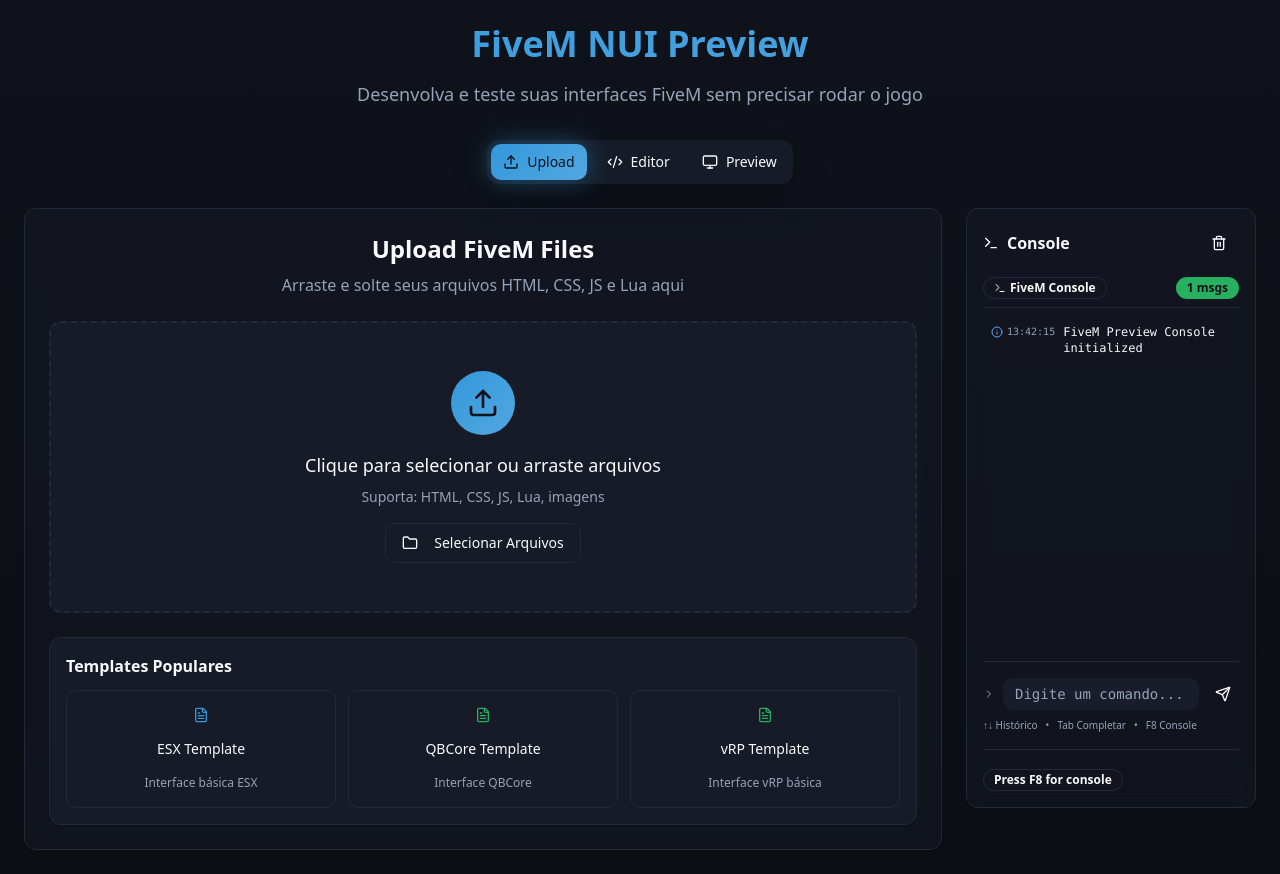
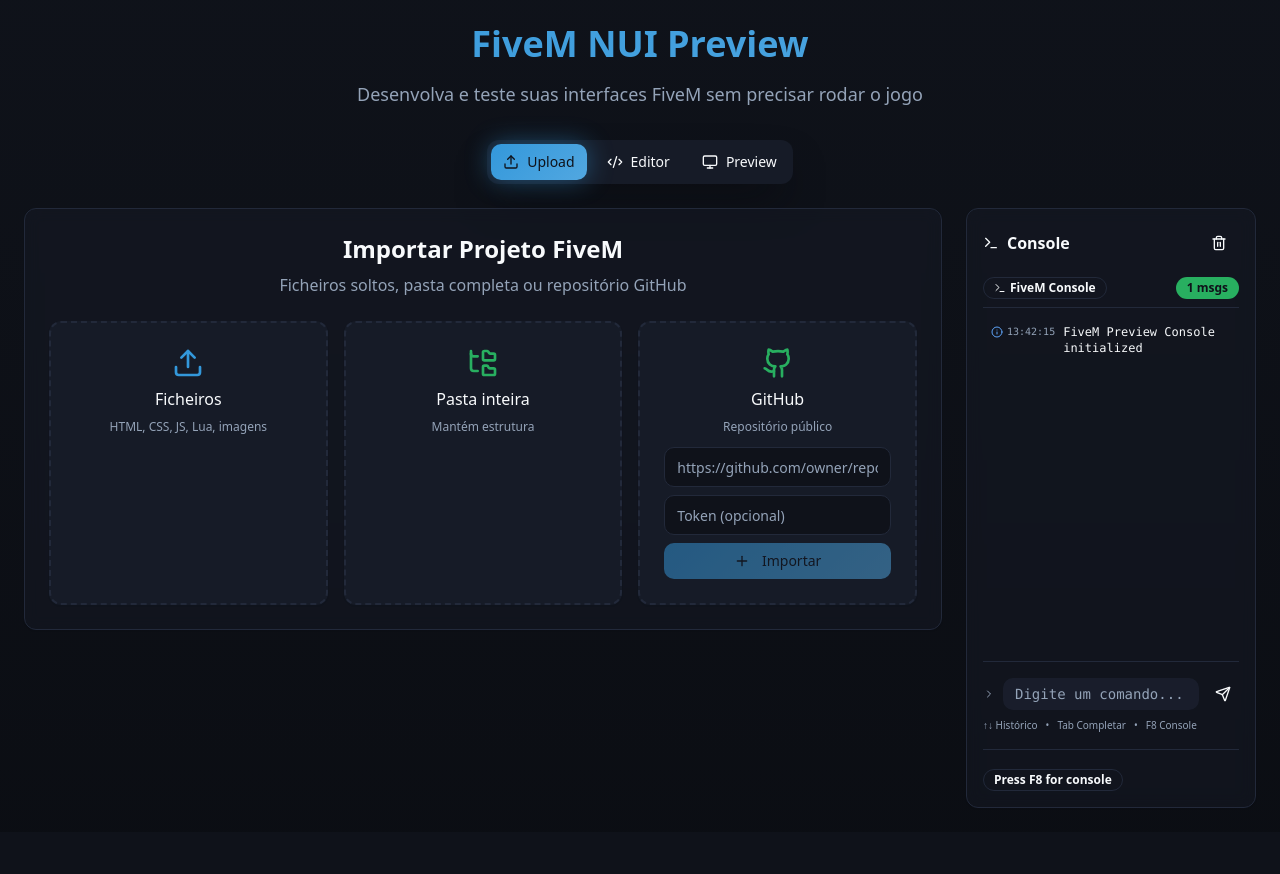
Before and after one commit to MIST145/fivem-nui-viewer, a React (Vite) app: page / in a window 1280 px wide. After the commit the page ends 832 px from the top, so only its background shows below. Built offline with nearby package versions, Linux system fonts and the light colour scheme.

Commit message:
Changes
Co-authored-by: MIST145 <114344332+MIST145@users.noreply.github.com>

```diff
--- a/src/components/FileUploader.tsx
+++ b/src/components/FileUploader.tsx
@@ -1,351 +1,262 @@
 import { useState, useCallback, useRef } from 'react';
 import { Card } from '@/components/ui/card';
 import { Button } from '@/components/ui/button';
+import { Input } from '@/components/ui/input';
 import {
-  Upload,
-  FileText,
-  Folder,
-  CheckCircle,
-  AlertCircle,
-  FileCode,
-  Image,
-  File,
-  Trash2,
-  Check
+  Upload, Folder, FolderTree, Github, CheckCircle, FileCode,
+  Image as ImageIcon, File as FileIcon, Trash2, Check, Loader2, Plus,
 } from 'lucide-react';
 import { cn } from '@/lib/utils';
+import { Project } from '@/lib/projectTypes';
+import {
+  rawEntriesFromDataTransfer, rawEntriesFromFileList, entriesToProject, mergeProjects,
+} from '@/lib/folderImport';
+import { importGithubRepo } from '@/lib/githubImport';
+import { toast } from 'sonner';
 
-interface FileStructure {
-  html: string;
-  css: string;
-  js: string;
-  lua?: string;
+interface Props {
+  onProjectReady: (project: Project) => void;
 }
 
-interface AccumulatedFiles {
-  html: string[];
-  css: string[];
-  js: string[];
-  lua: string[];
-}
-
-interface FileUploaderProps {
-  onFilesUploaded: (files: FileStructure) => void;
-}
-
-export function FileUploader({ onFilesUploaded }: FileUploaderProps) {
+export function FileUploader({ onProjectReady }: Props) {
   const [isDragging, setIsDragging] = useState(false);
-  const [isUploading, setIsUploading] = useState(false);
-  const [accumulatedFiles, setAccumulatedFiles] = useState<AccumulatedFiles>({
-    html: [],
-    css: [],
-    js: [],
-    lua: []
-  });
-  const [uploadedFileNames, setUploadedFileNames] = useState<string[]>([]);
-  const fileInputRef = useRef<HTMLInputElement>(null);
+  const [busy, setBusy] = useState(false);
+  const [progress, setProgress] = useState<string>('');
+  const [project, setProject] = useState<Project | null>(null);
+  const [repoUrl, setRepoUrl] = useState('');
+  const [token, setToken] = useState('');
+  const filesRef = useRef<HTMLInputElement>(null);
+  const folderRef = useRef<HTMLInputElement>(null);
 
   const handleDragOver = useCallback((e: React.DragEvent) => {
     e.preventDefault();
     setIsDragging(true);
   }, []);
-
   const handleDragLeave = useCallback((e: React.DragEvent) => {
     e.preventDefault();
     setIsDragging(false);
   }, []);
 
-  const processFiles = async (files: FileList | File[]) => {
-    setIsUploading(true);
-    const fileArray = Array.from(files);
-    const newFileNames: string[] = [];
-
-    const tempAccumulated: AccumulatedFiles = {
-      html: [...accumulatedFiles.html],
-      css: [...accumulatedFiles.css],
-      js: [...accumulatedFiles.js],
-      lua: [...accumulatedFiles.lua]
-    };
-
-    for (const file of fileArray) {
-      const text = await file.text();
-      const fileName = file.name.toLowerCase();
-      newFileNames.push(file.name);
-
-      if (fileName.endsWith('.html') || fileName.endsWith('.htm')) {
-        tempAccumulated.html.push(text);
-      } else if (fileName.endsWith('.css')) {
-        tempAccumulated.css.push(text);
-      } else if (fileName.endsWith('.js')) {
-        tempAccumulated.js.push(text);
-      } else if (fileName.endsWith('.lua')) {
-        tempAccumulated.lua.push(text);
-      }
-    }
-
-    setAccumulatedFiles(tempAccumulated);
-    setUploadedFileNames(prev => [...prev, ...newFileNames]);
-    setIsUploading(false);
-
-    // Clear file input
-    if (fileInputRef.current) {
-      fileInputRef.current.value = '';
+  const ingest = async (entries: { path: string; file: File }[], name: string, source: Project['source']) => {
+    if (!entries.length) return;
+    setBusy(true);
+    try {
+      const newProj = await entriesToProject(entries, name, source);
+      const merged = mergeProjects(project, newProj);
+      setProject(merged);
+      toast.success(`${newProj.files.length} ficheiros adicionados`);
+    } catch (e) {
+      toast.error(`Erro: ${(e as Error).message}`);
+    } finally {
+      setBusy(false);
     }
   };
 
-  const confirmUpload = () => {
-    const fileStructure: FileStructure = {
-      html: accumulatedFiles.html.length > 0 ? accumulatedFiles.html[accumulatedFiles.html.length - 1] : '',
-      css: accumulatedFiles.css.join('\n\n/* ========== */\n\n'),
-      js: accumulatedFiles.js.join('\n\n// ==========\n\n'),
-      lua: accumulatedFiles.lua.join('\n\n-- ==========\n\n')
+  const handleDrop = useCallback(async (e: React.DragEvent) => {
+    e.preventDefault();
+    setIsDragging(false);
+    const entries = await rawEntriesFromDataTransfer(e.dataTransfer.items);
+    const name = entries[0]?.path.split('/')[0] || 'Drop';
+    await ingest(entries, name, entries.some((x) => x.path.includes('/')) ? 'folder' : 'files');
+  }, [project]);
+
+  const handleFiles = (e: React.ChangeEvent<HTMLInputElement>) => {
+    if (!e.target.files?.length) return;
+    const entries = rawEntriesFromFileList(e.target.files);
+    ingest(entries, project?.name || 'Files', 'files');
+    if (filesRef.current) filesRef.current.value = '';
   };
 
-    // If no HTML file found, create a basic template
-    if (!fileStructure.html) {
-      fileStructure.html = `<!DOCTYPE html>
-<html>
-<head>
-    <meta charset="utf-8">
-    <title>FiveM NUI</title>
-    <link rel="stylesheet" href="style.css">
-</head>
-<body>
-    <div class="container">
-        <h1>Your FiveM Interface</h1>
-    </div>
-    <script src="script.js"></script>
-</body>
-</html>`;
-    }
-
-    onFilesUploaded(fileStructure);
+  const handleFolder = (e: React.ChangeEvent<HTMLInputElement>) => {
+    if (!e.target.files?.length) return;
+    const entries = rawEntriesFromFileList(e.target.files);
+    const folderName = (e.target.files[0] as any).webkitRelativePath?.split('/')[0] || 'Folder';
+    ingest(entries, folderName, 'folder');
+    if (folderRef.current) folderRef.current.value = '';
   };
 
-  const clearFiles = () => {
-    setAccumulatedFiles({
-      html: [],
-      css: [],
-      js: [],
-      lua: []
+  const handleGithub = async () => {
+    if (!repoUrl.trim()) return;
+    setBusy(true);
+    setProgress('A iniciar...');
+    try {
+      const proj = await importGithubRepo(repoUrl, {
+        token: token || undefined,
+        onProgress: setProgress,
       });
-    setUploadedFileNames([]);
-    if (fileInputRef.current) {
-      fileInputRef.current.value = '';
+      const merged = mergeProjects(project, proj);
+      setProject(merged);
+      toast.success(`Importado: ${proj.files.length} ficheiros`);
+      setRepoUrl('');
+    } catch (e) {
+      toast.error(`GitHub: ${(e as Error).message}`);
+    } finally {
+      setBusy(false);
+      setProgress('');
     }
   };
 
-  const getTotalFileCount = () => {
-    return accumulatedFiles.html.length +
-           accumulatedFiles.css.length +
-           accumulatedFiles.js.length +
-           accumulatedFiles.lua.length;
+  const confirm = () => {
+    if (!project) return;
+    onProjectReady(project);
+  };
+  const clear = () => {
+    setProject(null);
   };
 
-  const handleDrop = useCallback((e: React.DragEvent) => {
-    e.preventDefault();
-    setIsDragging(false);
-
-    const items = e.dataTransfer.items;
-    const files: File[] = [];
-
-    for (let i = 0; i < items.length; i++) {
-      const item = items[i];
-      if (item.kind === 'file') {
-        const file = item.getAsFile();
-        if (file) files.push(file);
-      }
-    }
-
-    if (files.length > 0) {
-      processFiles(files);
-    }
-  }, []);
-
-  const handleFileSelect = (e: React.ChangeEvent<HTMLInputElement>) => {
-    if (e.target.files && e.target.files.length > 0) {
-      processFiles(e.target.files);
-    }
-  };
-
-  const openFileDialog = () => {
-    fileInputRef.current?.click();
-  };
-
-  const getFileIcon = (fileName: string) => {
-    const ext = fileName.split('.').pop()?.toLowerCase();
-    switch (ext) {
-      case 'html':
-      case 'htm':
-        return <FileCode className="h-4 w-4 text-orange-400" />;
-      case 'css':
-        return <FileCode className="h-4 w-4 text-blue-400" />;
-      case 'js':
-        return <FileCode className="h-4 w-4 text-yellow-400" />;
-      case 'lua':
-        return <FileCode className="h-4 w-4 text-purple-400" />;
-      case 'png':
-      case 'jpg':
-      case 'jpeg':
-      case 'gif':
-        return <Image className="h-4 w-4 text-green-400" />;
-      default:
-        return <File className="h-4 w-4 text-gray-400" />;
-    }
-  };
+  const countByKind = (k: string) => project?.files.filter((f) => f.kind === k).length || 0;
 
   return (
     <div className="space-y-6">
       <div className="text-center">
-        <h2 className="text-2xl font-bold mb-2">Upload FiveM Files</h2>
+        <h2 className="text-2xl font-bold mb-2">Importar Projeto FiveM</h2>
         <p className="text-muted-foreground">
-          Arraste e solte seus arquivos HTML, CSS, JS e Lua aqui
+          Ficheiros soltos, pasta completa ou repositório GitHub
         </p>
       </div>
 
-      {/* Drop Zone */}
+      <div className="grid grid-cols-1 md:grid-cols-3 gap-4">
+        {/* Files */}
         <Card
           className={cn(
-          "relative border-2 border-dashed transition-all duration-300 cursor-pointer",
-          isDragging
-            ? "border-primary bg-primary/10 shadow-primary"
-            : "border-border hover:border-primary/50",
-          isUploading && "opacity-50 pointer-events-none"
+            'p-6 border-2 border-dashed cursor-pointer transition-all',
+            isDragging ? 'border-primary bg-primary/10' : 'hover:border-primary/50',
+            busy && 'opacity-50 pointer-events-none'
           )}
           onDragOver={handleDragOver}
           onDragLeave={handleDragLeave}
           onDrop={handleDrop}
-        onClick={openFileDialog}
+          onClick={() => filesRef.current?.click()}
         >
-        <div className="p-12 text-center">
-          {isUploading ? (
-            <div className="space-y-4">
-              <div className="animate-spin rounded-full h-12 w-12 border-b-2 border-primary mx-auto"></div>
-              <p className="text-muted-foreground">Processando arquivos...</p>
-            </div>
-          ) : (
-            <div className="space-y-4">
-              <div className="mx-auto h-16 w-16 rounded-full bg-gradient-primary flex items-center justify-center">
-                <Upload className="h-8 w-8 text-primary-foreground" />
-              </div>
-              <div>
-                <p className="text-lg font-medium">
-                  Clique para selecionar ou arraste arquivos
-                </p>
-                <p className="text-sm text-muted-foreground mt-2">
-                  Suporta: HTML, CSS, JS, Lua, imagens
-                </p>
-              </div>
-              <Button variant="outline" className="mt-4">
-                <Folder className="h-4 w-4 mr-2" />
-                Selecionar Arquivos
-              </Button>
-            </div>
-          )}
+          <div className="flex flex-col items-center text-center space-y-2">
+            <Upload className="h-8 w-8 text-primary" />
+            <p className="font-medium">Ficheiros</p>
+            <p className="text-xs text-muted-foreground">HTML, CSS, JS, Lua, imagens</p>
           </div>
         </Card>
 
+        {/* Folder */}
+        <Card
+          className={cn(
+            'p-6 border-2 border-dashed cursor-pointer transition-all hover:border-primary/50',
+            busy && 'opacity-50 pointer-events-none'
+          )}
+          onClick={() => folderRef.current?.click()}
+        >
+          <div className="flex flex-col items-center text-center space-y-2">
+            <FolderTree className="h-8 w-8 text-secondary" />
+            <p className="font-medium">Pasta inteira</p>
+            <p className="text-xs text-muted-foreground">Mantém estrutura</p>
+          </div>
+        </Card>
+
+        {/* Github */}
+        <Card className="p-6 border-2 border-dashed">
+          <div className="flex flex-col items-center text-center space-y-2 mb-3">
+            <Github className="h-8 w-8 text-accent" />
+            <p className="font-medium">GitHub</p>
+            <p className="text-xs text-muted-foreground">Repositório público</p>
+          </div>
+          <Input
+            placeholder="https://github.com/owner/repo"
+            value={repoUrl}
+            onChange={(e) => setRepoUrl(e.target.value)}
+            className="mb-2"
+            disabled={busy}
+          />
+          <Input
+            placeholder="Token (opcional)"
+            value={token}
+            onChange={(e) => setToken(e.target.value)}
+            className="mb-2 text-xs"
+            type="password"
+            disabled={busy}
+          />
+          <Button size="sm" className="w-full" onClick={handleGithub} disabled={busy || !repoUrl}>
+            {busy ? <Loader2 className="h-3 w-3 animate-spin mr-1" /> : <Plus className="h-3 w-3 mr-1" />}
+            Importar
+          </Button>
+        </Card>
+      </div>
+
       <input
-        ref={fileInputRef}
+        ref={filesRef}
         type="file"
         multiple
-        accept=".html,.htm,.css,.js,.lua,.png,.jpg,.jpeg,.gif"
-        onChange={handleFileSelect}
+        accept=".html,.htm,.css,.js,.ts,.lua,.json,.md,.png,.jpg,.jpeg,.gif,.webp,.svg"
+        onChange={handleFiles}
+        className="hidden"
+      />
+      <input
+        ref={folderRef}
+        type="file"
+        {...({ webkitdirectory: '', directory: '' } as any)}
+        multiple
+        onChange={handleFolder}
         className="hidden"
       />
 
-      {/* File Summary and Action Buttons */}
-      {getTotalFileCount() > 0 && (
-        <div className="space-y-4">
-          <Card className="p-4">
-            <h3 className="font-semibold mb-3 flex items-center">
-              <CheckCircle className="h-4 w-4 text-secondary mr-2" />
-              Arquivos Acumulados ({getTotalFileCount()})
-            </h3>
-
-            {/* File type counters */}
-            <div className="grid grid-cols-2 md:grid-cols-4 gap-3 mb-4">
-              {accumulatedFiles.html.length > 0 && (
-                <div className="text-center p-2 bg-orange-500/10 rounded border border-orange-500/20">
-                  <FileCode className="h-5 w-5 text-orange-400 mx-auto mb-1" />
-                  <div className="text-sm font-medium">HTML: {accumulatedFiles.html.length}</div>
+      {busy && progress && (
+        <div className="text-sm text-center text-muted-foreground flex items-center justify-center gap-2">
+          <Loader2 className="h-4 w-4 animate-spin" />
+          {progress}
         </div>
       )}
-              {accumulatedFiles.css.length > 0 && (
-                <div className="text-center p-2 bg-blue-500/10 rounded border border-blue-500/20">
-                  <FileCode className="h-5 w-5 text-blue-400 mx-auto mb-1" />
-                  <div className="text-sm font-medium">CSS: {accumulatedFiles.css.length}</div>
+
+      {project && project.files.length > 0 && (
+        <Card className="p-4 space-y-4">
+          <div className="flex items-center justify-between">
+            <div>
+              <h3 className="font-semibold flex items-center gap-2">
+                <CheckCircle className="h-4 w-4 text-secondary" />
+                {project.name}
+              </h3>
+              <p className="text-xs text-muted-foreground">{project.files.length} ficheiros · fonte: {project.source}</p>
             </div>
-              )}
-              {accumulatedFiles.js.length > 0 && (
-                <div className="text-center p-2 bg-yellow-500/10 rounded border border-yellow-500/20">
-                  <FileCode className="h-5 w-5 text-yellow-400 mx-auto mb-1" />
-                  <div className="text-sm font-medium">JS: {accumulatedFiles.js.length}</div>
-                </div>
-              )}
-              {accumulatedFiles.lua.length > 0 && (
-                <div className="text-center p-2 bg-purple-500/10 rounded border border-purple-500/20">
-                  <FileCode className="h-5 w-5 text-purple-400 mx-auto mb-1" />
-                  <div className="text-sm font-medium">Lua: {accumulatedFiles.lua.length}</div>
+            {project.manifest?.uiPage && (
+              <div className="text-xs text-muted-foreground">
+                ui_page: <code className="text-primary">{project.manifest.uiPage}</code>
               </div>
             )}
           </div>
 
-            {/* Action buttons */}
-            <div className="flex space-x-3">
-              <Button onClick={confirmUpload} className="flex-1">
-                <Check className="h-4 w-4 mr-2" />
-                Confirmar Carregamento
-              </Button>
-              <Button variant="destructive" onClick={clearFiles}>
-                <Trash2 className="h-4 w-4 mr-2" />
-                Apagar Ficheiros
-              </Button>
+          <div className="grid grid-cols-3 md:grid-cols-6 gap-2">
+            {(['html', 'css', 'js', 'lua', 'json', 'image'] as const).map((k) => {
+              const n = countByKind(k);
+              if (!n) return null;
+              return (
+                <div key={k} className="text-center p-2 bg-muted rounded">
+                  <div className="text-xs uppercase text-muted-foreground">{k}</div>
+                  <div className="text-lg font-bold">{n}</div>
                 </div>
-          </Card>
+              );
+            })}
+          </div>
 
-          {/* Detailed file list */}
-          {uploadedFileNames.length > 0 && (
-            <Card className="p-4">
-              <h4 className="font-medium mb-3">Ficheiros Carregados</h4>
-              <div className="space-y-2 max-h-32 overflow-y-auto">
-                {uploadedFileNames.map((fileName, index) => (
-                  <div
-                    key={index}
-                    className="flex items-center space-x-3 p-2 rounded bg-muted/50"
-                  >
-                    {getFileIcon(fileName)}
-                    <span className="text-sm font-medium flex-1">{fileName}</span>
-                    <CheckCircle className="h-4 w-4 text-secondary" />
+          <div className="max-h-40 overflow-y-auto border border-border rounded p-2 space-y-1">
+            {project.files.slice(0, 200).map((f) => (
+              <div key={f.path} className="flex items-center gap-2 text-xs">
+                {f.kind === 'image' ? <ImageIcon className="h-3 w-3 text-green-400" /> :
+                 f.kind === 'lua' ? <FileCode className="h-3 w-3 text-purple-400" /> :
+                 <FileCode className="h-3 w-3 text-muted-foreground" />}
+                <span className="font-mono truncate">{f.path}</span>
               </div>
             ))}
+            {project.files.length > 200 && (
+              <div className="text-xs text-muted-foreground text-center">... +{project.files.length - 200}</div>
+            )}
+          </div>
+
+          <div className="flex gap-2">
+            <Button onClick={confirm} className="flex-1">
+              <Check className="h-4 w-4 mr-2" /> Confirmar e Analisar
+            </Button>
+            <Button variant="destructive" onClick={clear}>
+              <Trash2 className="h-4 w-4 mr-2" /> Limpar
+            </Button>
           </div>
         </Card>
       )}
     </div>
-      )}
-
-      {/* Framework Templates */}
-      <Card className="p-4">
-        <h3 className="font-semibold mb-3">Templates Populares</h3>
-        <div className="grid grid-cols-1 md:grid-cols-3 gap-3">
-          <Button variant="outline" className="h-auto p-4 flex flex-col space-y-2">
-            <FileText className="h-6 w-6 text-primary" />
-            <span className="font-medium">ESX Template</span>
-            <span className="text-xs text-muted-foreground">Interface básica ESX</span>
-          </Button>
-          <Button variant="outline" className="h-auto p-4 flex flex-col space-y-2">
-            <FileText className="h-6 w-6 text-secondary" />
-            <span className="font-medium">QBCore Template</span>
-            <span className="text-xs text-muted-foreground">Interface QBCore</span>
-          </Button>
-          <Button variant="outline" className="h-auto p-4 flex flex-col space-y-2">
-            <FileText className="h-6 w-6 text-accent" />
-            <span className="font-medium">vRP Template</span>
-            <span className="text-xs text-muted-foreground">Interface vRP básica</span>
-          </Button>
-        </div>
-      </Card>
-    </div>
   );
 }
```
Also changed, not shown: src/components/ProjectAnalysis.tsx (added, +141 -0 lines). Lines whose indentation alone changed are shown as unchanged.
